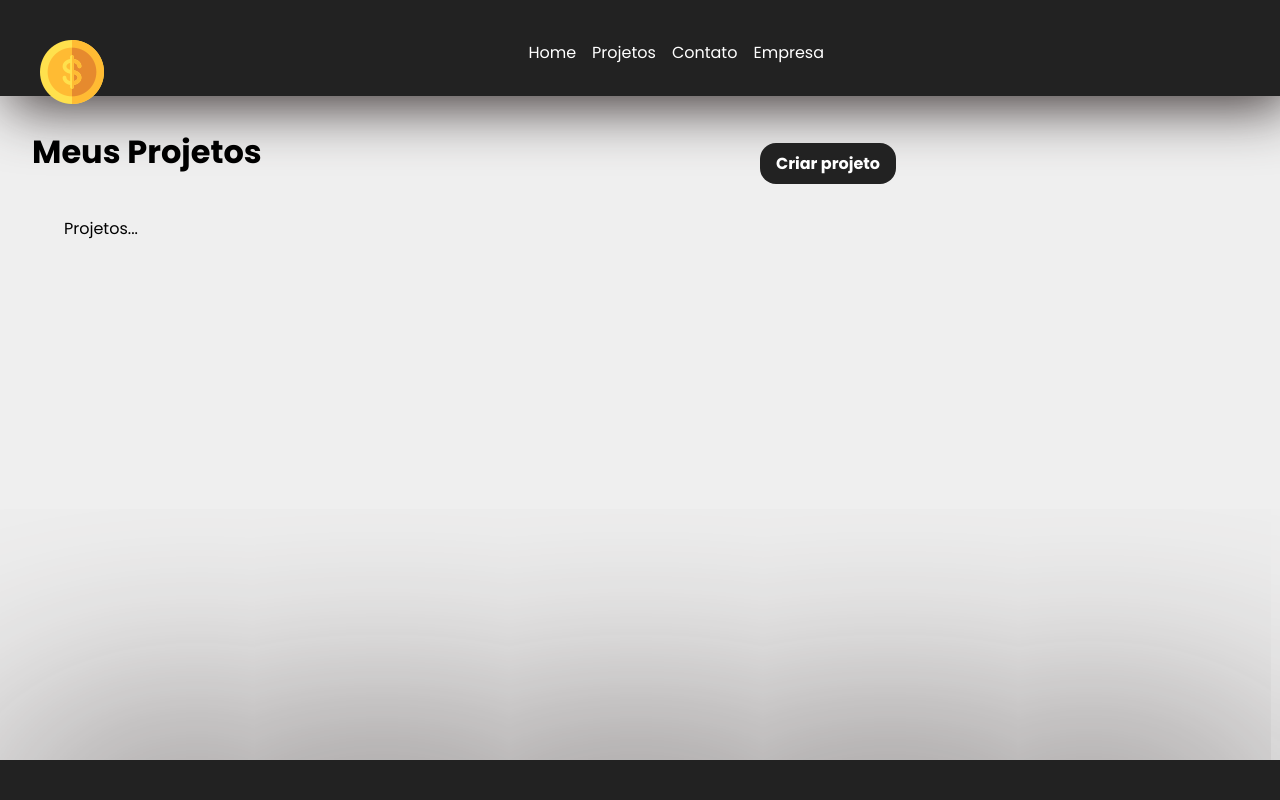
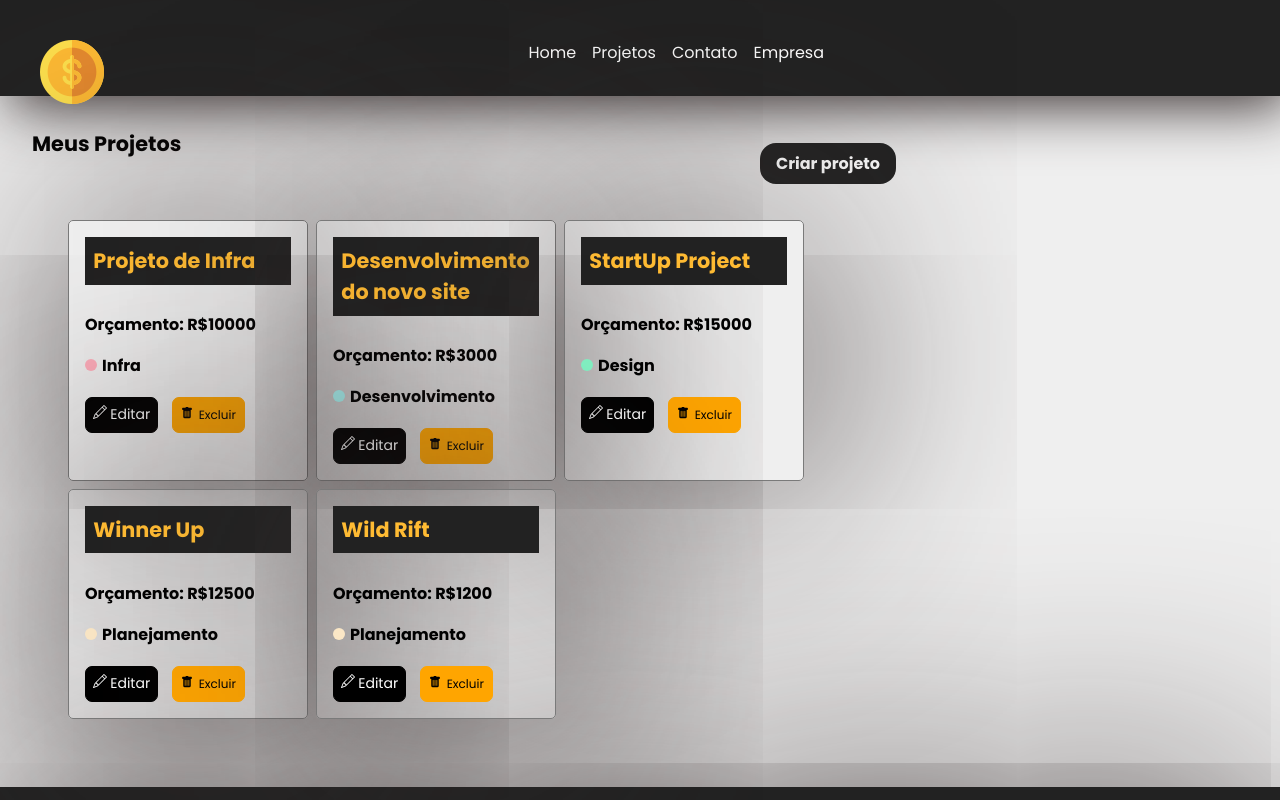
Before and after one commit to thiago-henrique-dev/react-project-cost, a React (Create React App) app: page /projects in a window 1280 px wide. Shown: the top 800 px of the page. Built offline with nearby package versions, Linux system fonts and the light colour scheme; data requests are answered from the project's data file.

Commit message:
Resgatando projetos do banco de dados

```diff
--- a/db.json
+++ b/db.json
@@ -30,36 +30,37 @@
       "id": 3
     },
     {
-      "name": "Start Up",
-      "budget": "12000",
+      "name": "StartUp Project",
+      "budget": "15000",
       "category": {
-        "id": "1",
-        "name": "Infra"
+        "id": "3",
+        "name": "Design"
       },
       "cost": 0,
       "service": [],
       "id": 4
     },
     {
-      "name": "Thiago",
-      "budget": "1212",
+      "name": "Winner Up",
+      "budget": "12500",
       "category": {
-        "id": "2",
-        "name": "Desenvolvimento"
+        "id": "4",
+        "name": "Planejamento"
       },
       "cost": 0,
       "service": [],
       "id": 5
     },
     {
+      "name": "Wild Rift",
+      "budget": "1200",
+      "category": {
+        "id": "4",
+        "name": "Planejamento"
+      },
       "cost": 0,
       "service": [],
       "id": 6
-    },
-    {
-      "cost": 0,
-      "service": [],
-      "id": 7
     }
   ],
   "categories": [
--- a/src/components/pages/Project.module.css
+++ b/src/components/pages/Project.module.css
@@ -7,3 +7,16 @@
     justify-content: space-between;
     margin-bottom: 2em;
 }
+
+.title_container h1 {
+    color: black;
+    font-size: 1.3em;
+    transition: .3s;
+
+}
+
+.title_container h1:hover {
+    color: orange;
+    font-size: 1.6em;
+    transition: .3s;
+}
--- a/src/components/pages/Projects.js
+++ b/src/components/pages/Projects.js
@@ -1,13 +1,30 @@
-import Message from '../layout/Message'
+import { useState, useEffect } from 'react'
 import { useLocation } from 'react-router-dom'
 import styles from './Project.module.css'
+import Message from '../layout/Message'
 import Container from '../layout/Container'
 import LinkButton from '../layout/LinkButton'
+import ProjectCard from '../project/ProjectCard'
 
 function Projects(){
+    const [projects, setProjects] = useState([])
+
+    useEffect(() => {
+        fetch('http://localhost:5000/projects', {
+            method: 'GET',
+            headers: {
+                'Content-Type': 'application/json'
+            },
+        }).then(resp => resp.json())
+        .then(data => {
+            setProjects(data)
+        })
+        .catch((err) => console.log(err))
+    },[])
+
     const location = useLocation()
     let message = ''
- if (location.state) {
+    if (location.state) {
     message = location.state.message
   }
 
@@ -20,7 +37,18 @@
 
             {message && <Message type="success" msg={message} />}
             <Container customClass="start">
-                <p>Projetos...</p>
+                {projects.length > 0 &&
+                projects.map((project) =>
+                    <ProjectCard
+                    id={project.id}
+                    name={project.name}
+                    budget={project.budget}
+                    category={project.category.name}
+                    key={project.id}
+
+
+                        />
+                )}
             </Container>
         </div>
     )
--- /dev/null
+++ b/src/components/project/ProjectCard.js
@@ -0,0 +1,27 @@
+import styles from './ProjectCard.module.css'
+import { Link } from 'react-router-dom'
+import { BsPencil, BsFillTrashFill } from 'react-icons/bs'
+
+function ProjectCard({ id, name, budget, category, handleRemove}){
+    return (
+        <div className={styles.project_card}>
+            <h4>{name}</h4>
+            <p>
+                <span>Orçamento:</span> R${budget}
+            </p>
+            <p className={styles.category_text}>
+                <span className={`${styles[category.toLowerCase()]}`}></span> {category}
+            </p>
+            <div className={styles.project_card_actions}>
+                <Link to="">
+                    <BsPencil/> Editar
+                </Link>
+                <button>
+                    <BsFillTrashFill/>Excluir
+                </button>
+            </div>
+        </div>
+    )
+}
+
+export default ProjectCard
--- /dev/null
+++ b/src/components/project/ProjectCard.module.css
@@ -0,0 +1,117 @@
+.project_card {
+    padding: 1em;
+    border: 1px solid #7a7a7a;
+    border-radius: 5px;
+    width: 30%;
+    margin: 0.5%;
+    box-shadow: 10px 10px 510px rgb(57, 48, 48);
+}
+
+.project_card h4{
+    background-color: #222;
+    color: #FFBB33;
+    padding: .4em;
+    margin-bottom: 1.3em;
+    font-size: 1.3em;
+}
+
+.project_card h4:hover{
+    background-color: #222;
+    color: orange;
+    padding: .4em;
+    margin-bottom: 1.3em;
+    font-size: 1.3em;
+}
+
+.project_card p {
+    color: black;
+    margin-bottom: 1em;
+    font-weight: bold;
+}
+
+.project-card p span {
+    font-weight: bold;
+    color: #fff;
+}
+
+.category_text {
+    display: flex;
+    align-items: center;
+}
+
+.category_text span {
+    display: block;
+    width: 12px;
+    height: 12px;
+    border-radius: 50%;
+    background-color: #ccc;
+    margin-right: 5px;
+}
+
+.category_text .infra {
+    background-color: #FFAEBC;
+}
+
+.category_text .desenvolvimento {
+    background-color: #A0E7E5;
+}
+
+.category_text .design {
+    background-color: #84f8c8;
+}
+
+.category_text .planejamento {
+    background-color: #fbe7c6;
+}
+
+.project_card_actions {
+    margin-top: 1.2em;
+    display: flex;
+    align-items: center;
+}
+
+.project_card_actions a {
+    text-decoration: none;
+    border-radius: 7px;
+    background-color: black;
+    color: #fff;
+    font-size: 14px;
+    padding: 6.5px;
+    cursor: pointer;
+    margin-right: 1em;
+    border: 1px solid black;
+    align-items: center;
+    justify-content: center;
+    transition: 0.5s;
+}
+.project_card_actions a:hover {
+    border: 1px solid rgb(51, 30, 20);;
+    background-color: rgb(51, 30, 20);
+    transition: 0.5s;
+
+}
+.project_card_actions button {
+    text-decoration: none;
+    border-radius: 7px;
+    background-color: orange;
+    color: black;
+    font-size: 12px;
+    padding: 8px;
+    cursor: pointer;
+    margin-right: 1em;
+    border: 1px solid orange;
+    align-items: center;
+    justify-content: center;
+    transition: 0.5s;
+}
+
+.project_card_actions button:hover {
+    border: 1px solid orangered;
+    background-color: orangered;
+    transition: 0.5s;
+
+}
+
+.project_card_actions button svg {
+    margin-right: .5em;
+}
```
